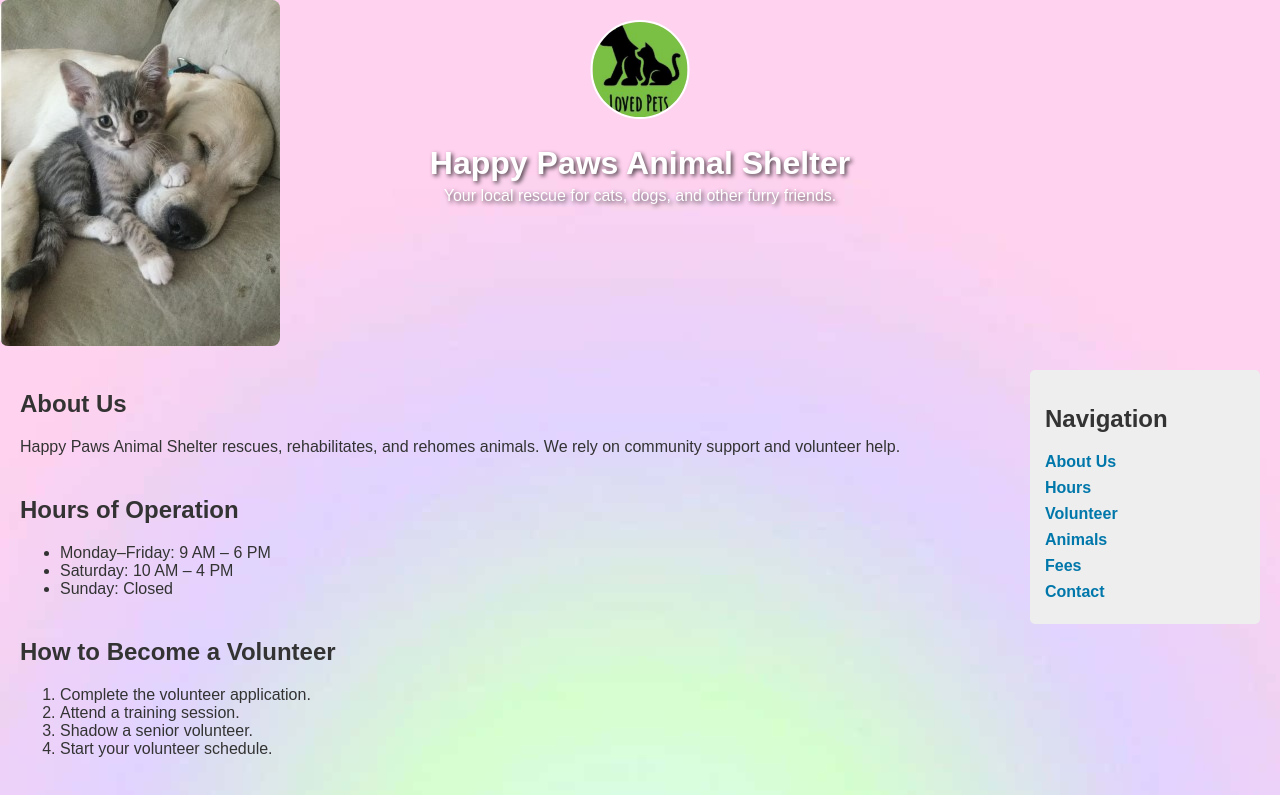
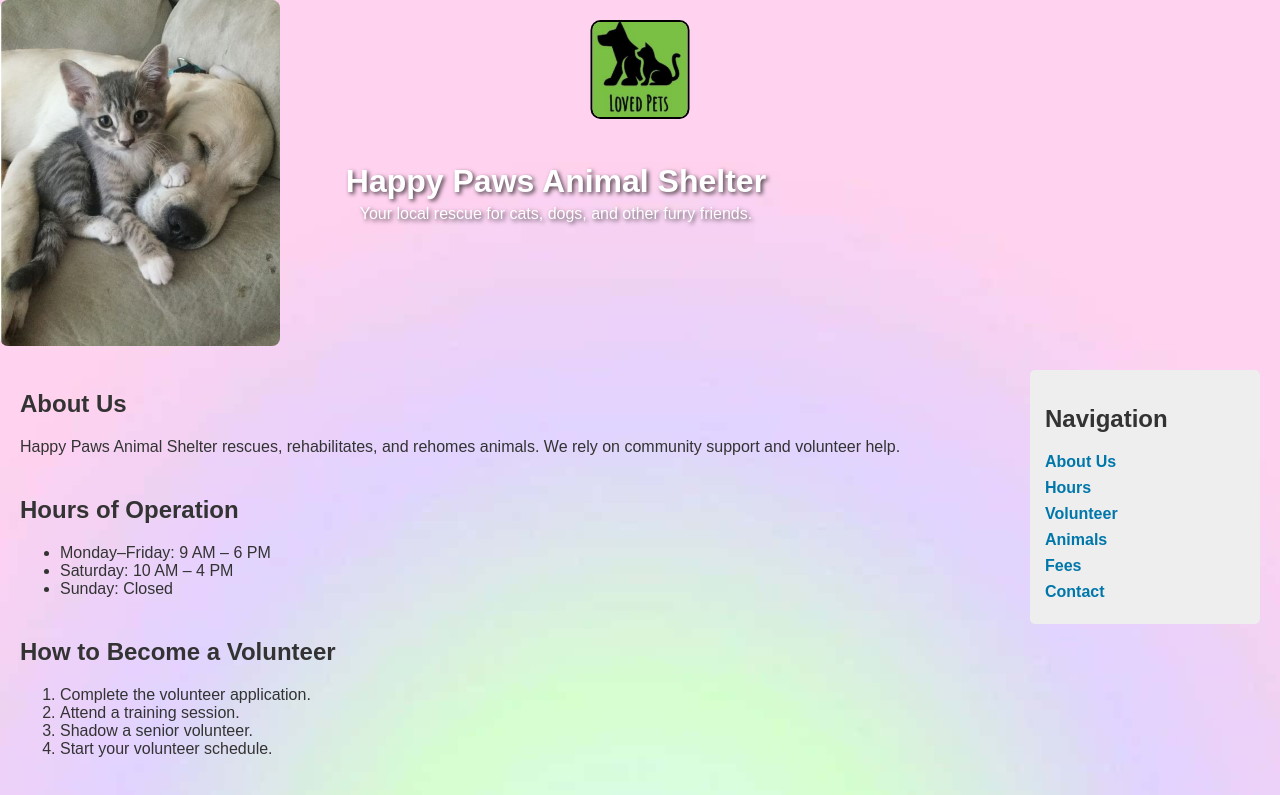
Before and after one commit to SarikaIbnat/Animal-Shelter, a plain HTML site: page index.html in a window 1280 px wide. Shown: the top 795 px of the page. Drawn offline with Linux system fonts and the light colour scheme.

Commit message:
Update style.css

```diff
--- a/style.css
+++ b/style.css
@@ -33,8 +33,8 @@ header .header-img {
 header .logo {
     width: 95px;
     height: 95px;
-    border-radius: 50%;
-    border: 2px solid white;
+    border-radius: 10%;
+    border: 2px solid black;
     object-fit: cover;
     position: absolute;
     top: 20px;
@@ -45,9 +45,9 @@ header .logo {
 /* Text overlay on header */
 header .header-text {
     position: absolute;
-    top: 50%;
+    top: 55%;
     left: 50%;
-    transform: translate(-50%, -50%);
+    transform: translate(-70%, -50%);
     text-align: center;
     color: white;
     text-shadow: 2px 2px 4px rgba(0,0,0,0.7);
```
